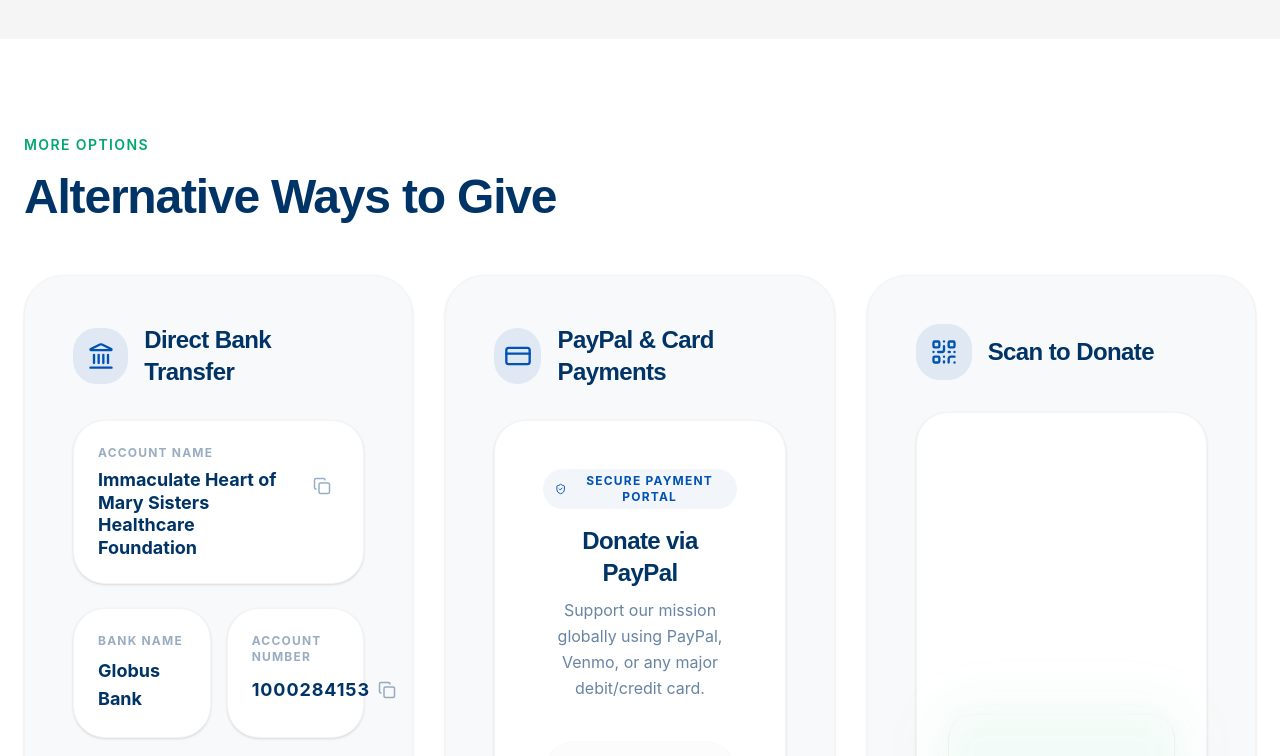
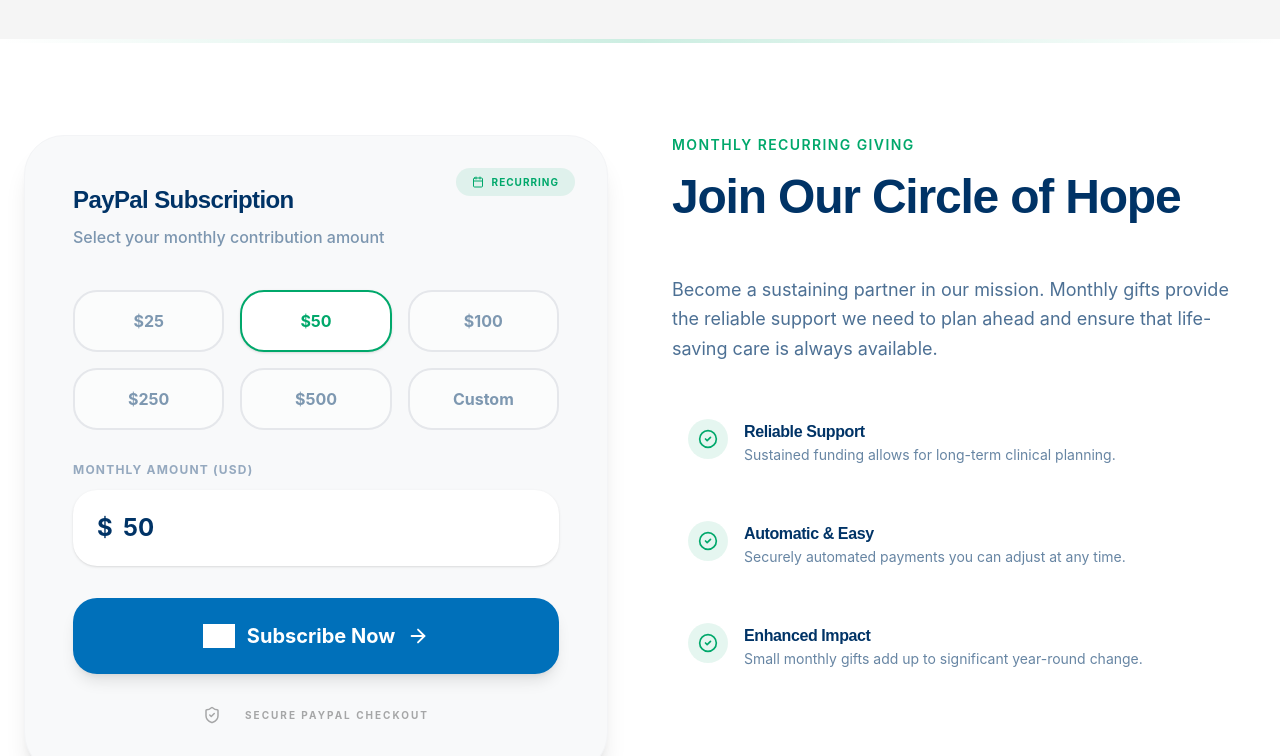
Before and after one commit to synegytech/ihmhealthcare, a React (Vite) app: page /give in a window 1280 px wide. Shown: the part 2020-2776 px from the top of the page. Built offline with nearby package versions, Linux system fonts and the light colour scheme; grey boxes are pictures that could not be loaded.

Commit message:
feat: integrate PayPal recurring payments and refine About page UI

```diff
--- a/src/pages/WaysToGive.tsx
+++ b/src/pages/WaysToGive.tsx
@@ -22,7 +22,9 @@
   const [copiedAccount, setCopiedAccount] = useState(false);
   const [copiedName, setCopiedName] = useState(false);
 
+  const [paypalAmount, setPaypalAmount] = useState('50');
   const paypalContainerRef = useRef<HTMLDivElement>(null);
+  const paypalFormRef = useRef<HTMLFormElement>(null);
 
   const donationAmounts = ['25', '50', '100', '250', '500', 'Custom'];
 
@@ -70,7 +72,7 @@
             </p>
             <div className="flex flex-col sm:flex-row gap-4">
               <a
-                href="https://www.paypal.com/donate?token=mFDsZwS4JacfyuNkFzU8mh_q4Gqp8y95ZqlC8G4SVaBKwUqjeXJ87jgJwFwQVWAFYz2fmANa-b6dSmW1breQqje-kcu&useraction=commit%2Fdonate%2F&sdkMeta=eyJ1cmwiOiJodHRwczovL3d3dy5wYXlwYWxvYmplY3RzLmNvbS9kb25hdGUvc2RrL2RvbmF0ZS1zZGsuanMiLCJhdHRycyI6eyJkYXRhLXVpZCI6InVpZF9wb2t1aW9tbmJnc293cGhpc2F1Z2VianVpb21iamsifX0&targetMeta=eyJ6b2lkVmVyc2lvbiI6IjlfMF81OCIsInRhcmdldCI6IkRPTkFURSIsInNka1ZlcnNpb24iOiIwLjkuMCJ9"
+                href="paypal.com/us/fundraiser/charity/4699895"
                 target="_blank"
                 rel="noopener noreferrer"
                 className="bg-[#0052B4] text-white px-8 py-4 rounded-full font-bold flex items-center justify-center gap-2 hover:bg-[#004191] transition-all shadow-lg text-center"
@@ -316,6 +318,118 @@
         </div>
       </section>
 
+      {/* PayPal Recurring Giving Replica Section */}
+      <section id="paypal-recurring" className="py-24 px-6 bg-white relative overflow-hidden">
+        <div className="absolute top-0 left-0 w-full h-1 bg-gradient-to-r from-transparent via-tertiary/20 to-transparent" />
+        <div className="max-w-7xl mx-auto grid grid-cols-1 lg:grid-cols-2 gap-16 items-start">
+          <div className="lg:order-2">
+            <SectionHeading
+              title="Join Our Circle of Hope"
+              subtitle="Monthly Recurring Giving"
+            />
+            <p className="text-primary/70 text-lg leading-relaxed mb-10">
+              Become a sustaining partner in our mission. Monthly gifts provide the reliable support we need to plan ahead and ensure that life-saving care is always available.
+            </p>
+
+            <div className="space-y-6">
+              {[
+                { title: 'Reliable Support', desc: 'Sustained funding allows for long-term clinical planning.' },
+                { title: 'Automatic & Easy', desc: 'Securely automated payments you can adjust at any time.' },
+                { title: 'Enhanced Impact', desc: 'Small monthly gifts add up to significant year-round change.' }
+              ].map((item, idx) => (
+                <div key={idx} className="flex items-start gap-4 p-4 rounded-2xl hover:bg-surface transition-colors">
+                  <div className="w-10 h-10 rounded-full bg-tertiary/10 flex items-center justify-center text-tertiary shrink-0">
+                    <CheckCircle2 size={20} />
+                  </div>
+                  <div>
+                    <h4 className="font-bold text-primary">{item.title}</h4>
+                    <p className="text-sm text-primary/60">{item.desc}</p>
+                  </div>
+                </div>
+              ))}
+            </div>
+          </div>
+
+          <div className="lg:order-1 bg-[#F8F9FA] rounded-[40px] p-8 md:p-12 shadow-xl border border-gray-100 relative">
+            <div className="absolute top-8 right-8">
+              <div className="px-4 py-1.5 bg-tertiary/10 text-tertiary rounded-full text-[10px] font-bold uppercase tracking-widest flex items-center gap-2">
+                <Calendar size={12} /> Recurring
+              </div>
+            </div>
+
+            <div className="mb-10">
+              <h3 className="text-2xl font-bold text-primary mb-2">PayPal Subscription</h3>
+              <p className="text-primary/50 font-medium">Select your monthly contribution amount</p>
+            </div>
+
+            <div className="grid grid-cols-3 gap-4 mb-8">
+              {donationAmounts.map((amt) => (
+                <button
+                  key={`paypal-${amt}`}
+                  onClick={() => setPaypalAmount(amt === 'Custom' ? '' : amt)}
+                  className={cn(
+                    "py-4 rounded-2xl font-bold border-2 transition-all",
+                    paypalAmount === amt || (amt === 'Custom' && !donationAmounts.filter(a => a !== 'Custom').includes(paypalAmount))
+                      ? "border-tertiary bg-white text-tertiary shadow-sm"
+                      : "border-gray-200 text-primary/50 hover:border-tertiary/30 bg-white/50"
+                  )}
+                >
+                  {amt === 'Custom' ? amt : `$${amt}`}
+                </button>
+              ))}
+            </div>
+
+            <form
+              action="https://www.paypal.com/cgi-bin/webscr"
+              method="post"
+              target="_top"
+              ref={paypalFormRef}
+              className="space-y-8"
+            >
+              <input type="hidden" name="cmd" value="_s-xclick" />
+              <input type="hidden" name="hosted_button_id" value="YEA3KWNSW957J" />
+              <input type="hidden" name="currency_code" value="USD" />
+              <input type="hidden" name="on0" value="Donate to IHM Healthcare" />
+
+              <div>
+                <label className="block text-xs font-bold text-primary/40 uppercase tracking-widest mb-3">Monthly Amount (USD)</label>
+                <div className="relative group">
+                  <span className="absolute left-6 top-1/2 -translate-y-1/2 text-2xl font-bold text-primary transition-colors group-focus-within:text-tertiary">$</span>
+                  <input
+                    type="text"
+                    name="os0"
+                    value={paypalAmount}
+                    onChange={(e) => setPaypalAmount(e.target.value)}
+                    placeholder="0.00"
+                    maxLength={200}
+                    className="w-full bg-white border-2 border-transparent rounded-2xl py-5 pl-12 pr-6 text-2xl font-bold text-primary shadow-sm focus:border-tertiary/20 focus:ring-4 focus:ring-tertiary/5 outline-none transition-all"
+                  />
+                </div>
+              </div>
+
+              <button
+                type="submit"
+                className="w-full bg-[#0070BA] text-white py-6 rounded-2xl font-bold text-xl hover:bg-[#005ea6] transition-all shadow-lg hover:shadow-[#0070BA]/20 flex items-center justify-center gap-3 group"
+              >
+                <img
+                  src="https://upload.wikimedia.org/wikipedia/commons/b/b5/PayPal.svg"
+                  alt="PayPal"
+                  className="h-6 brightness-0 invert"
+                  referrerPolicy="no-referrer"
+                />
+                Subscribe Now
+                <ArrowRight size={22} className="group-hover:translate-x-1 transition-transform" />
+              </button>
+
+              <div className="flex items-center justify-center gap-6 opacity-40 grayscale group-hover:grayscale-0 transition-all">
+                <ShieldCheck size={18} className="text-primary" />
+                <p className="text-[10px] font-bold text-primary uppercase tracking-[0.2em]">Secure PayPal Checkout</p>
+              </div>
+            </form>
+          </div>
+        </div>
+      </section>
+
       {/* Other Payment Methods */}
       <section id="other-ways" className="py-24 px-6 bg-white">
         <div className="max-w-7xl mx-auto">
@@ -514,7 +628,10 @@
                   Easily adjustable at any time
                 </li>
               </ul>
-              <button className="text-[#0052B4] font-bold flex items-center gap-2 hover:underline group">
+              <button
+                onClick={() => document.getElementById('paypal-recurring')?.scrollIntoView({ behavior: 'smooth' })}
+                className="text-[#0052B4] font-bold flex items-center gap-2 hover:underline group"
+              >
                 Start Monthly Gift <ArrowRight size={18} className="group-hover:translate-x-1 transition-transform" />
               </button>
             </motion.div>
```
Also changed, not shown: src/pages/About.tsx (+60 -20 lines), 1 other file (tests, documents, lock files or other folders).
